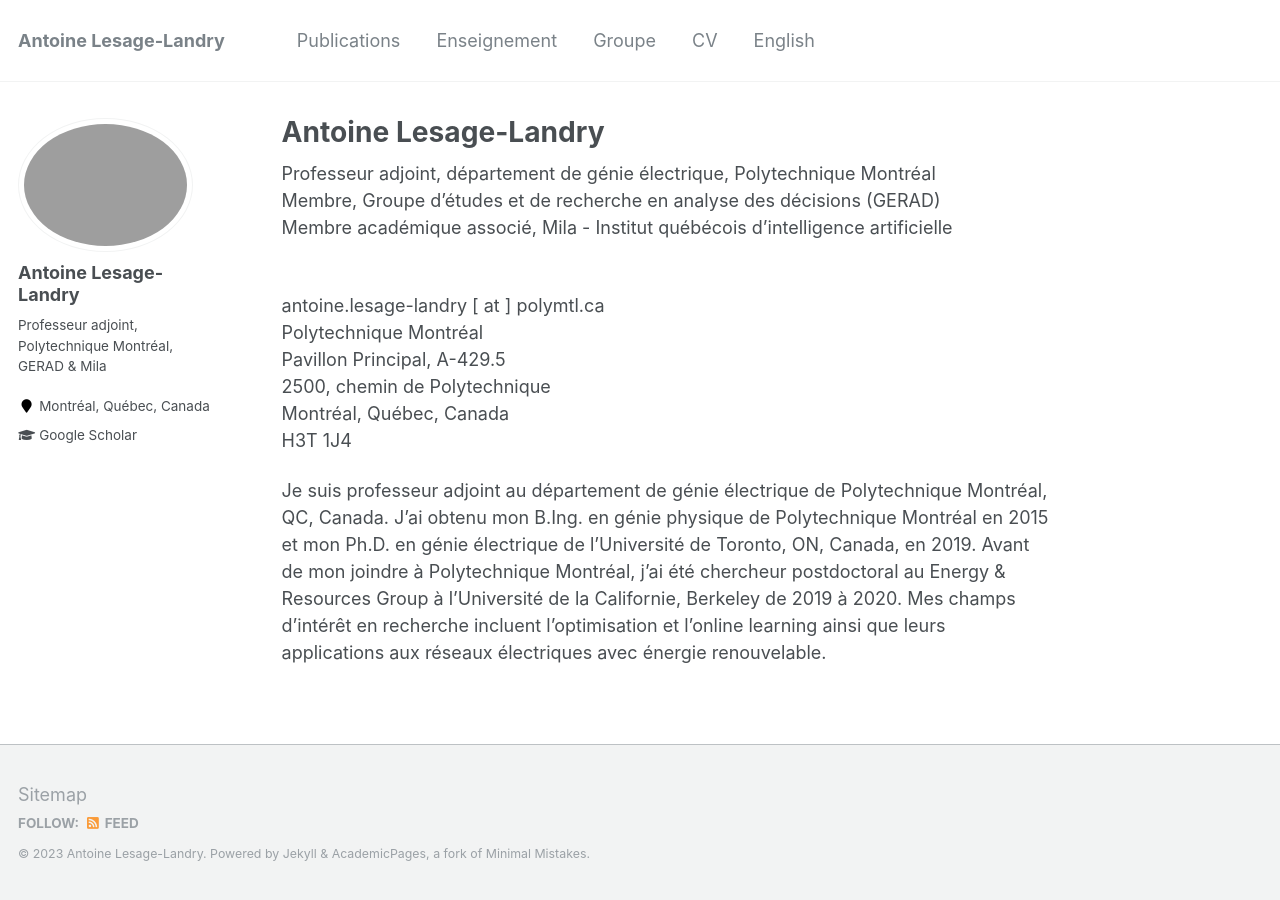
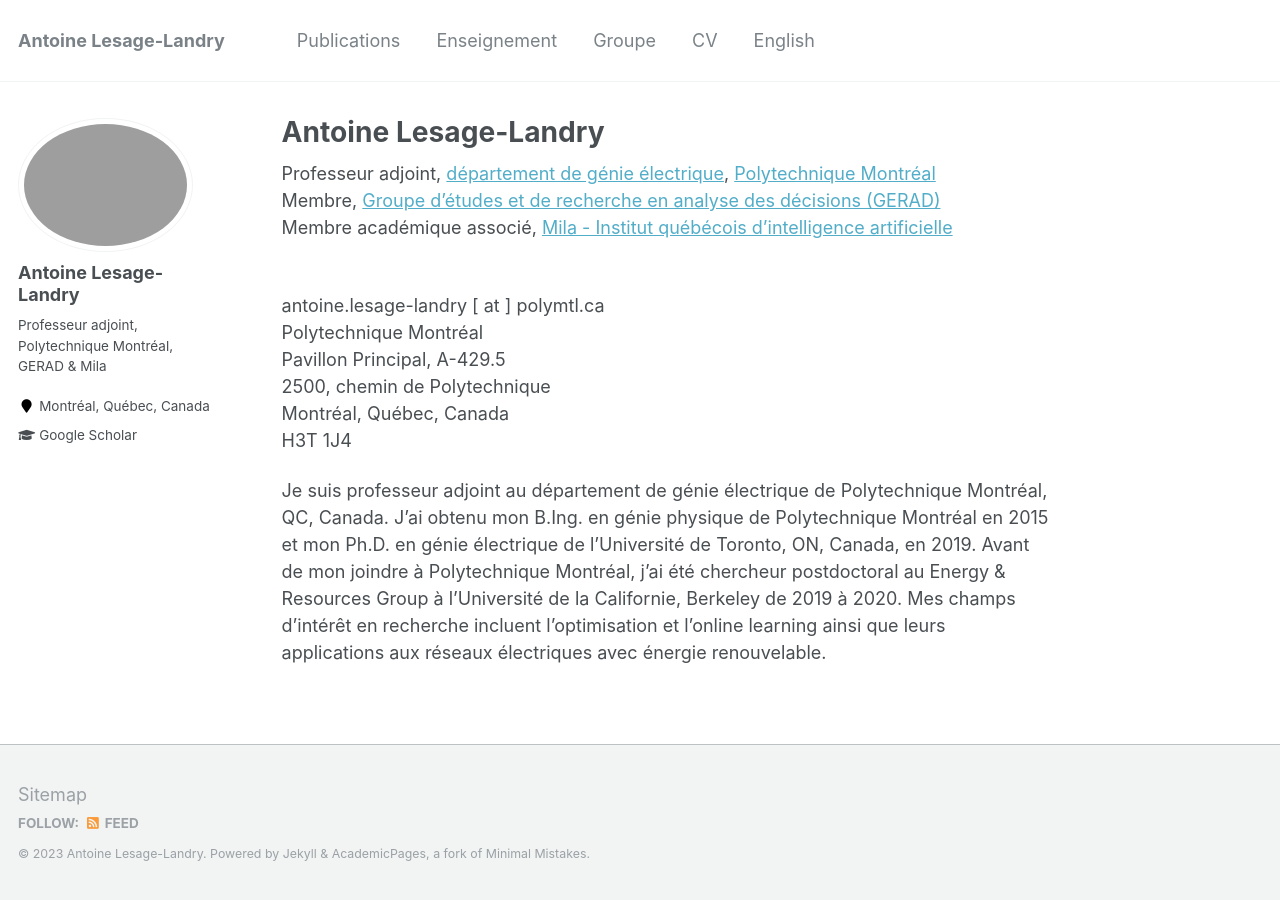
Before and after one commit to alesagelandry/fr, a Jekyll site: the page built from _pages/about.md, in a window 1280 px wide. Built offline with Jekyll 4.4.1, drawn with Linux system fonts in a browser that asks for light colours; part of the change alters nothing that is shown.

```diff
--- a/_pages/about.md
+++ b/_pages/about.md
@@ -7,9 +7,9 @@ redirect_from:
   - /about/
   - /about.html
 ---
-Professeur adjoint, département de génie électrique, Polytechnique Montréal<br />
-Membre, Groupe d'études et de recherche en analyse des décisions (GERAD)<br />
-Membre académique associé, Mila - Institut québécois d'intelligence artificielle<br />
+Professeur adjoint, [département de génie électrique](https://www.polymtl.ca/expertises/lesage-landry-antoine), [Polytechnique Montréal](https://polymtl.ca/)<br />
+Membre, [Groupe d'études et de recherche en analyse des décisions (GERAD)](https://www.gerad.ca/fr/people/antoine-lesage-landry)<br />
+Membre académique associé, [Mila - Institut québécois d'intelligence artificielle](https://mila.quebec/)<br />
 <br />
 
 
```
